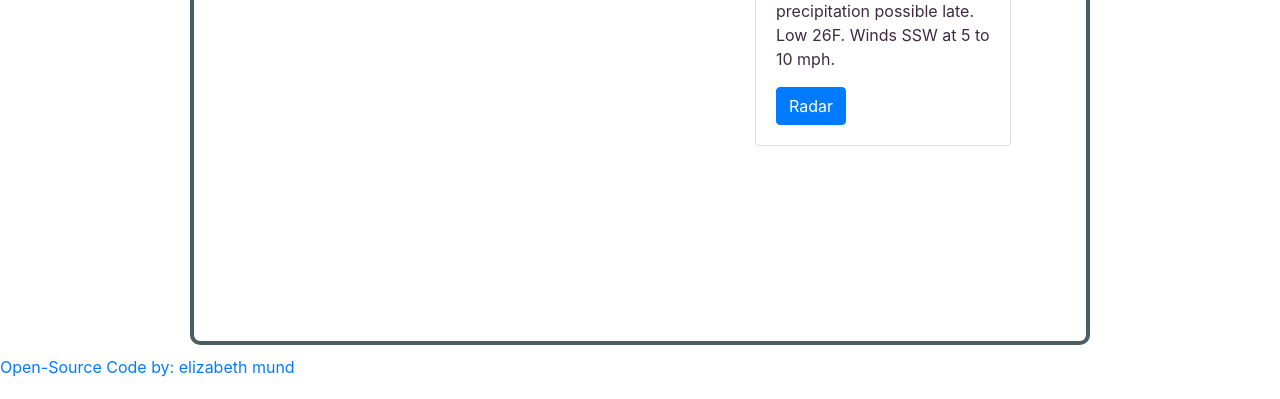
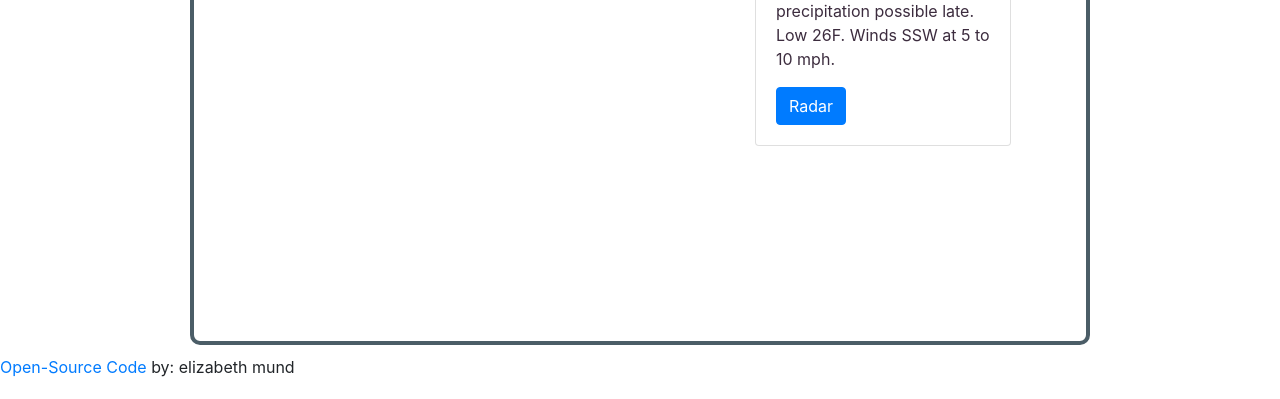
Before and after one commit to m-bethie/WeatherApp, a plain HTML site: page index.html in a window 1280 px wide. Shown: the part 401-800 px from the top of the page. Drawn offline with nearby package versions, Linux system fonts and the light colour scheme.

Commit message:
updated source code link

```diff
--- a/index.html
+++ b/index.html
@@ -67,9 +67,8 @@
       </div>
     </div>
     <p>
-      <a href="https://github.com/m-bethie/WeatherApp"
-        >Open-Source Code by: elizabeth mund</a
-      >
+      <a href="https://github.com/m-bethie/WeatherApp">Open-Source Code </a>by:
+      elizabeth mund
     </p>
     <script src="script.js"></script>
   </body>
```
